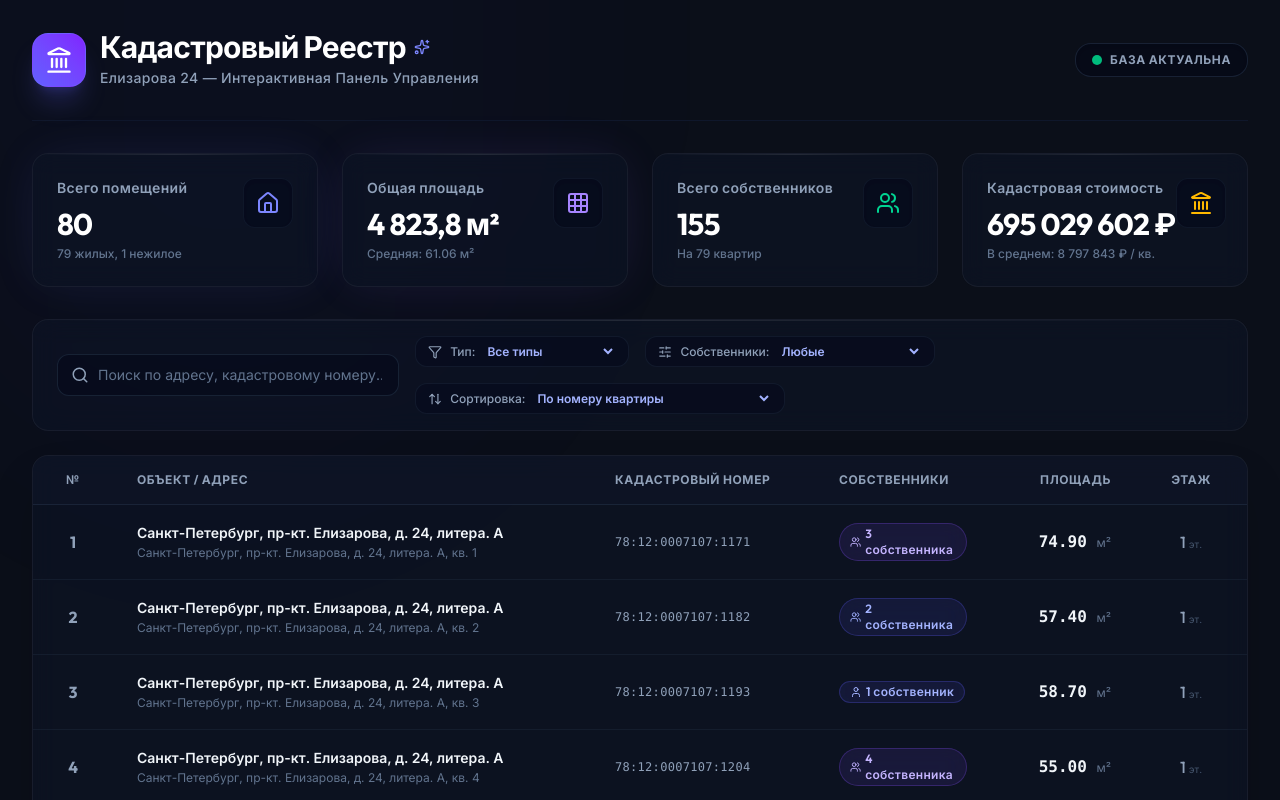
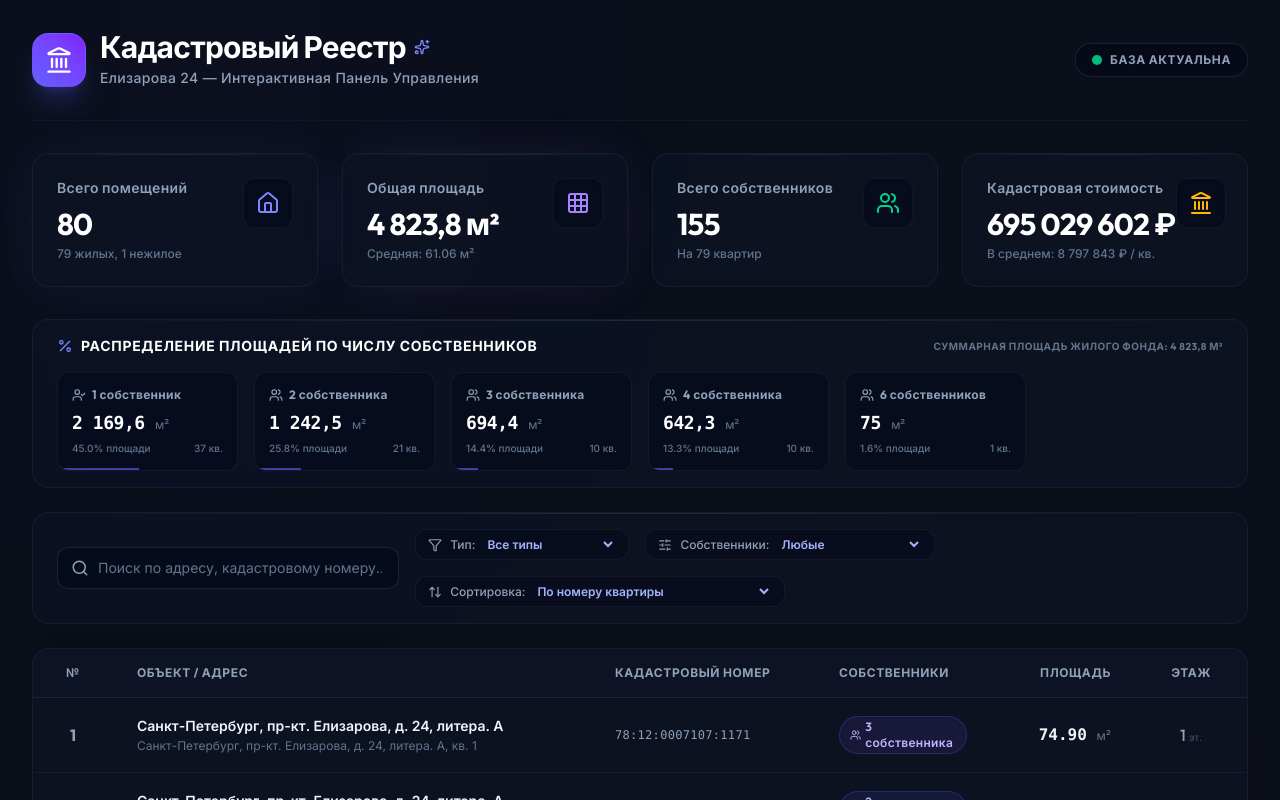
Before and after one commit to HerbertLiskin/cadastr24, a React (Vite) app: page / in a window 1280 px wide. Shown: the top 800 px of the page. Built offline with nearby package versions, Linux system fonts and the light colour scheme.

Commit message:
owners percent

```diff
--- a/src/pages/main/MainPage.tsx
+++ b/src/pages/main/MainPage.tsx
@@ -2,6 +2,7 @@ import React, { useState, useMemo } from 'react';
 import { Landmark, Sparkles, AlertCircle } from 'lucide-react';
 import { useApartments } from '../../entities/apartment/model/useApartments';
 import { StatsGrid } from '../../widgets/stats-grid/StatsGrid';
+import { OwnersAreaBreakdown } from '../../widgets/stats-grid/OwnersAreaBreakdown';
 import { ApartmentFilter } from '../../features/search-filter/ApartmentFilter';
 import { ApartmentTable } from '../../widgets/apartment-table/ApartmentTable';
 import type { ApartmentElement } from '../../entities/apartment/model/types';
@@ -110,6 +111,28 @@ export const MainPage: React.FC = () => {
     return [...new Set(counts)].sort((a, b) => a - b);
   }, [apartments]);
 
+  const ownersAreaBreakdown = useMemo(() => {
+    const breakdownMap: Record<number, { totalArea: number; count: number }> = {};
+
+    apartments.forEach((item, index) => {
+      if (index === 40 || !item.cadNumber) return; // Skip empty Flat 41
+      const ownersCount = item.rights?.length || 0;
+      const areaVal = parseFloat(item.area || '0');
+
+      if (!breakdownMap[ownersCount]) {
+        breakdownMap[ownersCount] = { totalArea: 0, count: 0 };
+      }
+      breakdownMap[ownersCount].totalArea += areaVal;
+      breakdownMap[ownersCount].count += 1;
+    });
+
+    return Object.entries(breakdownMap).map(([owners, data]) => ({
+      owners: parseInt(owners, 10),
+      totalArea: parseFloat(data.totalArea.toFixed(2)),
+      count: data.count,
+    })).sort((a, b) => a.owners - b.owners);
+  }, [apartments]);
+
   return (
     <div className="relative min-h-screen pb-16 px-4 md:px-8 max-w-7xl mx-auto overflow-hidden">
 
@@ -167,6 +190,9 @@ export const MainPage: React.FC = () => {
             {/* Stats Dashboard Grid */}
             <StatsGrid metrics={metrics} />
 
+            {/* Owners Area Breakdown Panel */}
+            <OwnersAreaBreakdown breakdown={ownersAreaBreakdown} totalArea={metrics.totalArea} />
+
             {/* Filter Control Bar */}
             <ApartmentFilter
               searchQuery={searchQuery}
--- /dev/null
+++ b/src/widgets/stats-grid/OwnersAreaBreakdown.tsx
@@ -0,0 +1,73 @@
+import React from 'react';
+import { UserCheck, Users, ShieldAlert, Percent } from 'lucide-react';
+import { GlassCard } from '../../shared/ui/GlassCard';
+import { getOwnersPlural } from '../../shared/lib/formatters';
+
+interface OwnersAreaBreakdownProps {
+  breakdown: {
+    owners: number;
+    totalArea: number;
+    count: number;
+  }[];
+  totalArea: number;
+}
+
+export const OwnersAreaBreakdown: React.FC<OwnersAreaBreakdownProps> = ({ breakdown, totalArea }) => {
+  return (
+    <GlassCard className="border-slate-800/60 bg-slate-900/10 mb-6 py-4 px-6">
+      <div className="flex flex-col md:flex-row md:items-center justify-between gap-4 mb-4">
+        <div className="flex items-center gap-2">
+          <Percent size={16} className="text-indigo-400" />
+          <h3 className="text-sm font-bold font-display text-white uppercase tracking-wider">
+            Распределение площадей по числу собственников
+          </h3>
+        </div>
+        <span className="text-[10px] text-slate-500 font-bold uppercase tracking-wider font-display">
+          Суммарная площадь жилого фонда: {totalArea.toLocaleString('ru-RU')} м²
+        </span>
+      </div>
+
+      <div className="grid grid-cols-2 sm:grid-cols-3 xl:grid-cols-6 gap-4">
+        {breakdown.map((item) => {
+          const isZero = item.owners === 0;
+          const percentage = totalArea > 0 ? (item.totalArea / totalArea) * 100 : 0;
+
+          return (
+            <div
+              key={item.owners}
+              className="bg-slate-950/40 border border-slate-800/50 rounded-xl p-3.5 hover:border-indigo-500/30 transition-all duration-200 group relative overflow-hidden"
+            >
+              {/* Subtle background progress bar indicator */}
+              <div
+                className="absolute bottom-0 left-0 h-[2px] bg-gradient-to-r from-indigo-500 to-violet-500 opacity-60 transition-all duration-500"
+                style={{ width: `${percentage}%` }}
+              />
+
+              <div className="flex items-center gap-1.5 text-slate-400 group-hover:text-indigo-300 transition-colors">
+                {isZero ? (
+                  <ShieldAlert size={14} className="text-slate-500" />
+                ) : item.owners === 1 ? (
+                  <UserCheck size={14} />
+                ) : (
+                  <Users size={14} />
+                )}
+                <span className="text-xs font-bold font-display tracking-wide">
+                  {isZero ? 'Без владельцев' : getOwnersPlural(item.owners)}
+                </span>
+              </div>
+
+              <div className="text-lg font-bold font-mono text-white mt-1.5 tracking-tight">
+                {item.totalArea.toLocaleString('ru-RU')} <span className="text-xs text-slate-500 font-sans font-normal">м²</span>
+              </div>
+
+              <div className="flex justify-between items-center mt-1 text-[10px] font-medium text-slate-500">
+                <span>{percentage.toFixed(1)}% площади</span>
+                <span>{item.count} кв.</span>
+              </div>
+            </div>
+          );
+        })}
+      </div>
+    </GlassCard>
+  );
+};
```
